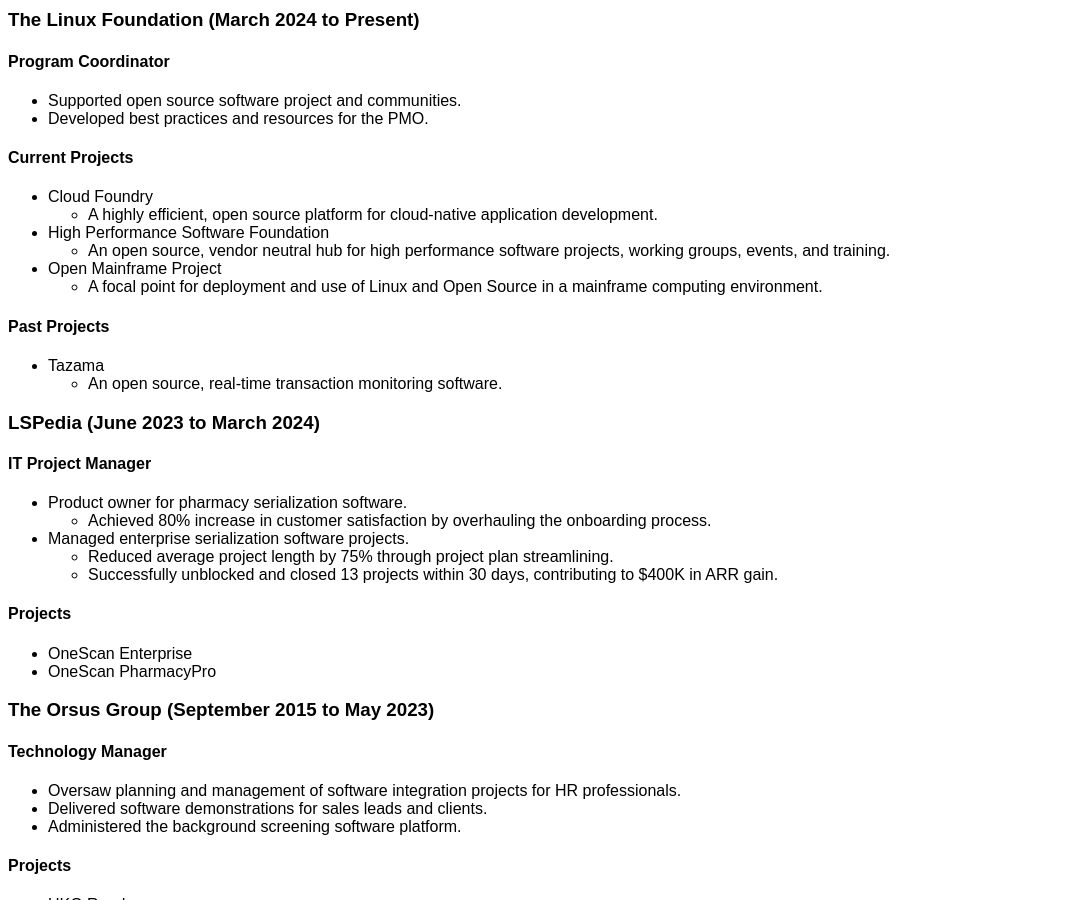
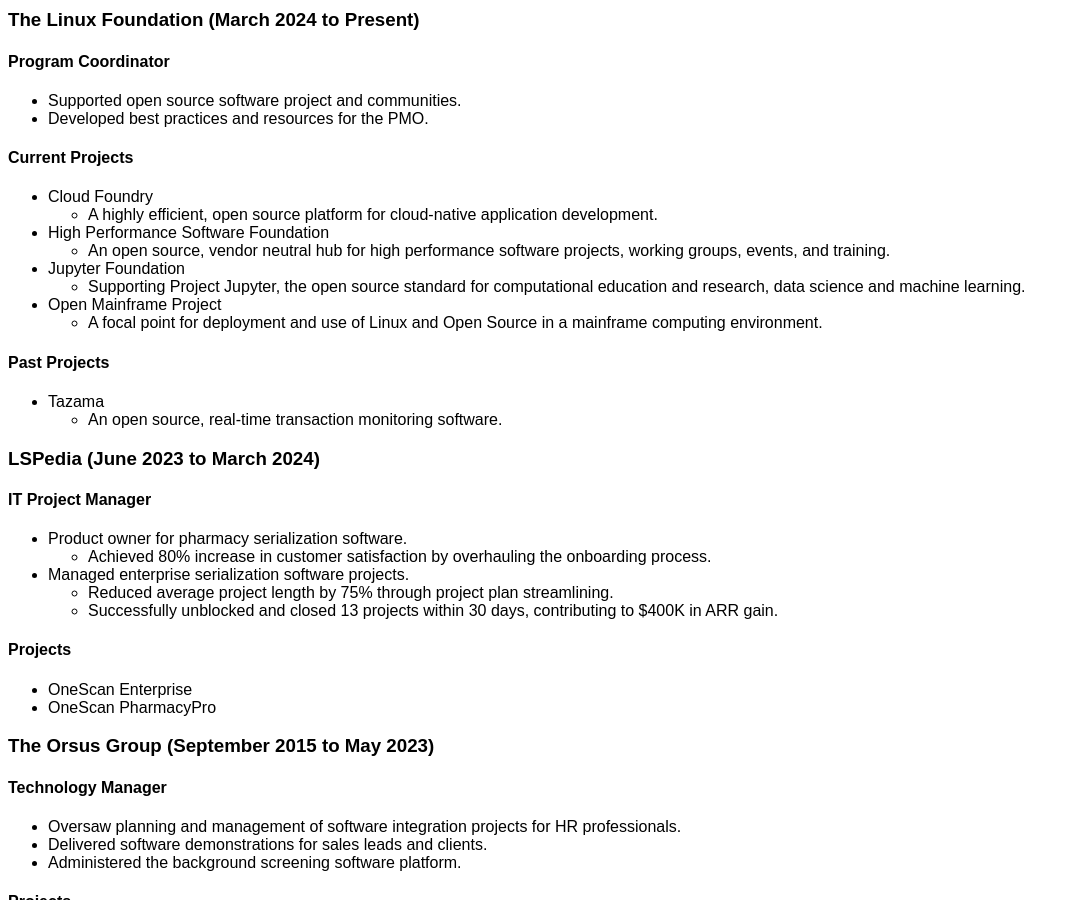
Before and after one commit to slandath/slandath.github.io, a Jekyll site: the page built from resume.md, in a window 1280 px wide and 900 px high, scrolled down 488 px. Shown: the whole window, without its empty margins (0-1079 px from the left). Built offline with Jekyll 4.4.1, drawn with Linux system fonts in a browser that asks for light colours.

```diff
--- a/resume.md
+++ b/resume.md
@@ -40,6 +40,8 @@ I am an experienced Project Manager and Web Developer.
   * A highly efficient, open source platform for cloud-native application development.
 * High Performance Software Foundation
   * An open source, vendor neutral hub for high performance software projects, working groups, events, and training.
+* Jupyter Foundation
+  * Supporting Project Jupyter, the open source standard for computational education and research, data science and machine learning.
 * Open Mainframe Project
   * A focal point for deployment and use of Linux and Open Source in a mainframe computing environment.
 
```
Also changed, not shown: _includes/message-component.html (+6 -4 lines), styles.css (+13 -2 lines), README.md.
